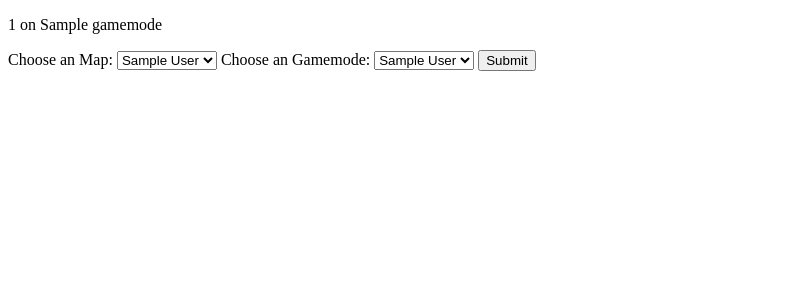
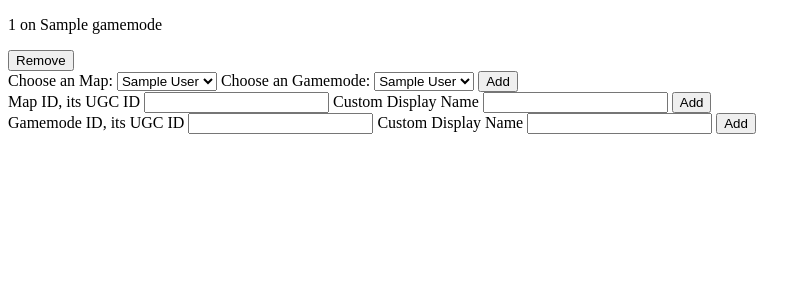
Before and after one commit to Granther/pavlov-webrcon, a Flask app: template templates/index.html in a window 1280 px wide. Shown: the top 300 px of the page, without its empty margins (0-811 px from the left). Run offline with Flask 3, Linux system fonts and the light colour scheme; the template is opened without the code that fills it: most values are stand-ins (such as "Sample title", 1, 10 or a date in 2020).

Commit message:
Remove and add functionality

```diff
--- a/Game.ini
+++ b/Game.ini
@@ -15,9 +15,3 @@ TimeLimit=60
 AFKTimeLimit=300
 #Password=0000
 #BalanceTableURL="vankruptgames/BalancingTable/main"
-
-MapRotation=(MapId="Funny map", GameMode="Silly")
-
-MapRotation=(MapId="Funny map", GameMode="Silly")
-
-MapRotation=(MapId="Funny map", GameMode="Silly")
--- a/server.py
+++ b/server.py
@@ -49,7 +49,10 @@ def delete(uuid):
     for item in rotations:
         if item['uuid'] == uuid:
             rotations.remove(item)
+            server.create_game_ini(rotations)
             return jsonify({"status": True})
+
+    return jsonify({"status": False})
 
 @app.route('/get', methods=['GET'])
 def get():
--- a/templates/index.html
+++ b/templates/index.html
@@ -3,13 +3,15 @@
 <head>
     <meta charset="UTF-8">
     <meta name="viewport" content="width=device-width, initial-scale=1.0">
+    <script src="https://code.jquery.com/jquery-3.7.1.js"></script>
     <title>Document</title>
 </head>
 <body>
     {% for item in queue %}
     <p>{{item.id}} on {{item.gamemode}}</p>
+    <button onclick="remove('{{item.uuid}}')" value="{{item.uuid}}">Remove</button>
     {% endfor %}
-    <form action="/submit" method="POST">
+    <form action="/add" method="POST">
         <label for="map">Choose an Map:</label>
         <select name="map" id="map">
             {% for map in maps %}
@@ -22,7 +24,50 @@
                 <option value="{{ game.display_name }}">{{ game.display_name }}</option>
             {% endfor %}
         </select>
-        <button type="submit">Submit</button>
+        <button type="submit">Add</button>
+    </form>
+    <form action="/create_map" method="POST">
+        <label for="map_id">Map ID, its UGC ID</label>
+        <input name="map_id">
+
+        <label for="map_display">Custom Display Name</label>
+        <input name="map_display">
+
+        <button type="submit">Add</button>
+    </form>
+    <form action="/create_gamemode" method="POST">
+        <label for="gamemode_id">Gamemode ID, its UGC ID</label>
+        <input name="gamemode_id">
+
+        <label for="gamemode_display">Custom Display Name</label>
+        <input name="gamemode_display">
+
+        <button type="submit">Add</button>
     </form>
 </body>
+<script>
+    function remove (uuid) {
+        fetch(`{{url_for('remove')}}`, {
+            method: "POST",
+            body: JSON.stringify({ "uuid": uuid }),
+            headers: {
+                    'Content-Type': 'application/json'
+            },
+        });
+    }
+
+    // remove_btn = document.getElementById('remove-btn');
+
+    // remove_btn.addEventListener("click", function(event) {
+    //     fetch(`{{url_for('remove')}}`, {
+    //         method: "POST",
+    //         body: JSON.stringify({ "uuid": this.value }),
+    //         headers: {
+    //                 'Content-Type': 'application/json'
+    //         },
+    //     });
+    //     // console.log(this.value)
+    //     // location.reload()
+    // });
+</script>
 </html>
```
Also changed, not shown: client.py (+35 -1 lines), instance/rcon.db.
